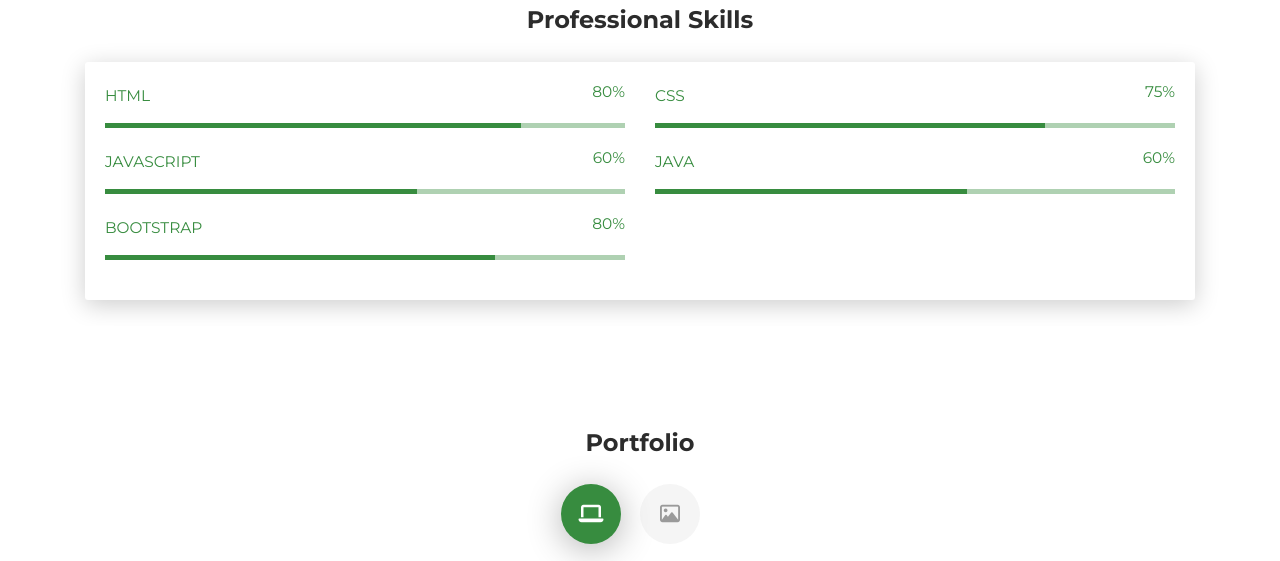
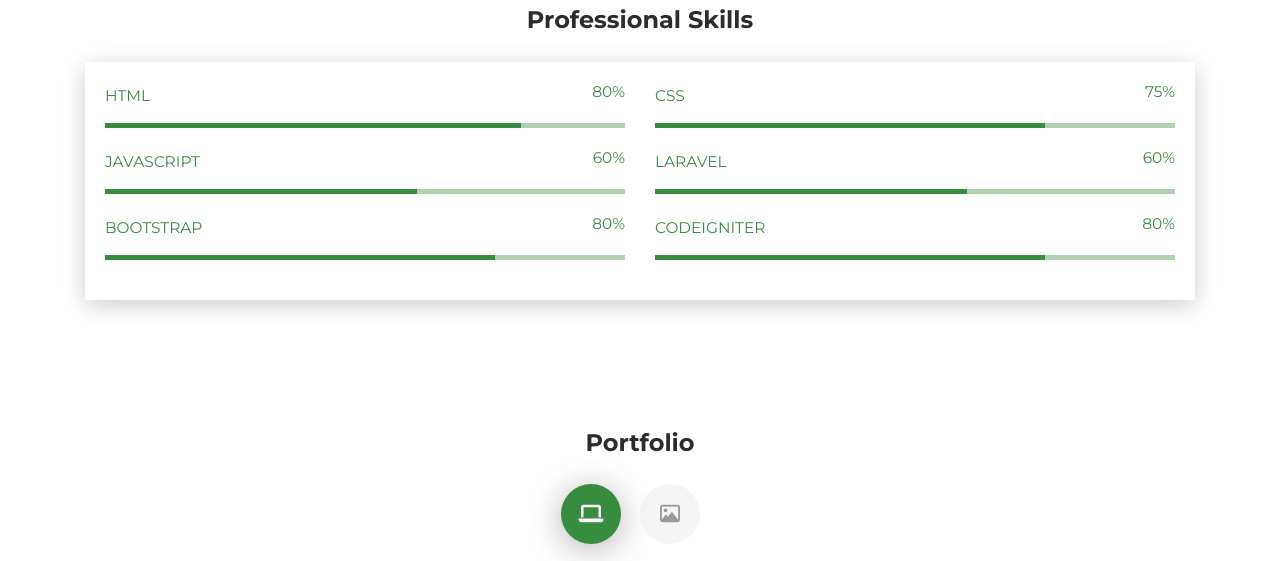
Before and after one commit to adityanurwahyudi/CV-WEB, a plain HTML site: page index.html in a window 1280 px wide. Shown: the part 1023-1584 px from the top of the page. Drawn offline with Linux system fonts and the light colour scheme.

Commit message:
ganti laravel
ganti laravel

```diff
--- a/index.html
+++ b/index.html
@@ -134,7 +134,7 @@
             </div>
           </div>
           <div class="col-md-6">
-            <div class="progress-container progress-primary"><span class="progress-badge">Java</span>
+            <div class="progress-container progress-primary"><span class="progress-badge">Laravel</span>
               <div class="progress">
                 <div class="progress-bar progress-bar-primary" data-aos="progress-full" data-aos-offset="10" data-aos-duration="2000" role="progressbar" aria-valuenow="60" aria-valuemin="0" aria-valuemax="100" style="width: 60%;"></div><span class="progress-value">60%</span>
               </div>
@@ -150,6 +150,11 @@
             </div>
           </div>
           <div class="col-md-6">
+            <div class="progress-container progress-primary"><span class="progress-badge">Codeigniter</span>
+              <div class="progress">
+                <div class="progress-bar progress-bar-primary" data-aos="progress-full" data-aos-offset="10" data-aos-duration="2000" role="progressbar" aria-valuenow="60" aria-valuemin="0" aria-valuemax="100" style="width: 75%;"></div><span class="progress-value">80%</span>
+              </div>
+            </div>
                      </div>
         </div>
       </div>
```
